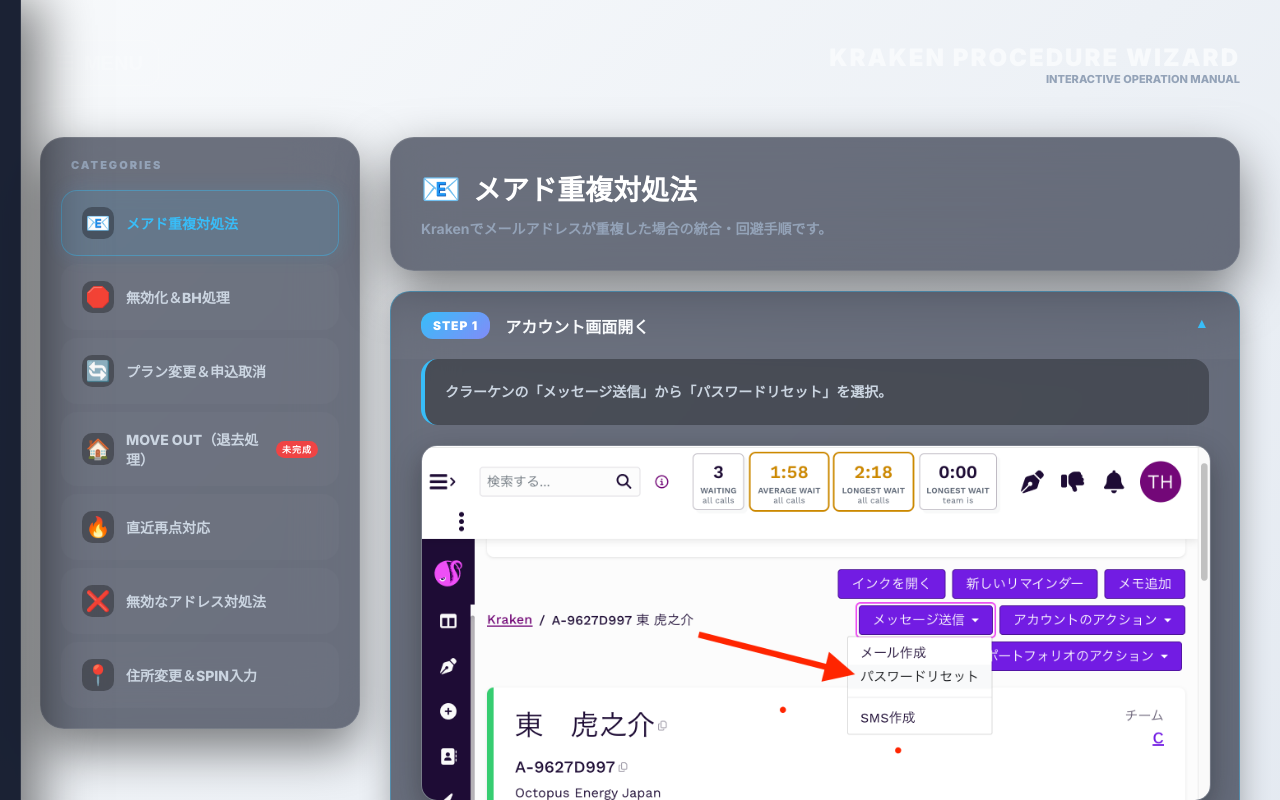
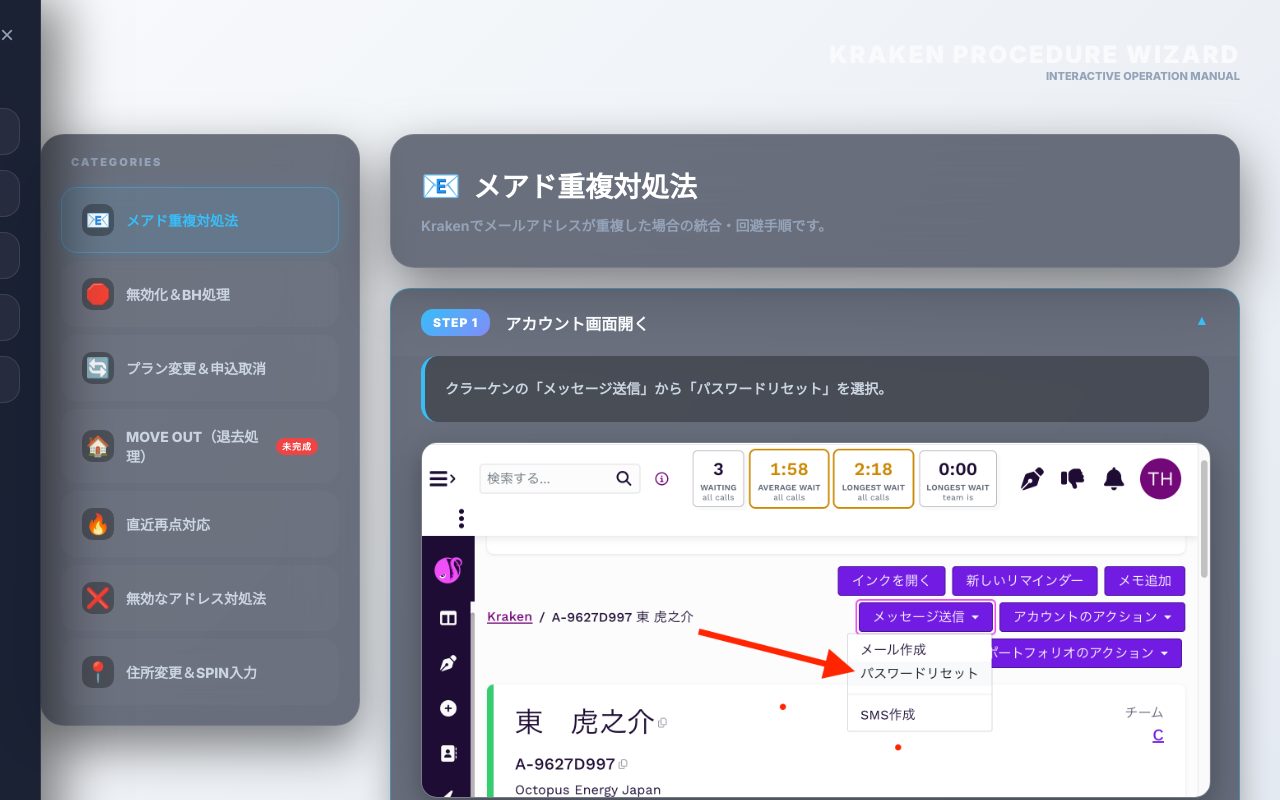
Before and after one commit to toranosukehigashi/team-portal, a Next.js app: page /procedure-wizard in a window 1280 px wide. Shown: the top 800 px of the page. Built offline with nearby package versions, Linux system fonts and the light colour scheme.

Commit message:
“Krakenスクショ入れる前に文字だけ”

```diff
--- a/app/procedure-wizard/page.tsx
+++ b/app/procedure-wizard/page.tsx
@@ -3,10 +3,13 @@
 import React, { useState, useEffect, useRef } from "react";
 import { useRouter } from "next/navigation";
 
-// --- 🐙 オクトパスライン背景コンポーネント ---
+// --- 🐙 復活！オクトパスライン背景コンポーネント ---
 const OctopusBackground = () => (
   <>
+    {/* 奥のグラデーション背景 */}
     <div style={{ position: "fixed", top: 0, left: 0, width: "100%", height: "100%", background: "#020617", zIndex: -3 }} />
+
+    {/* ✨ うねる8本のオクトパスライン */}
     <svg style={{ position: "fixed", top: "-50%", left: "-50%", width: "200%", height: "200%", zIndex: -2, pointerEvents: "none", opacity: 0.4 }} viewBox="0 0 100 100" preserveAspectRatio="none">
       <defs>
         <linearGradient id="tentacleGrad" x1="0%" y1="0%" x2="100%" y2="100%">
@@ -18,6 +21,7 @@ const OctopusBackground = () => (
       <path fill="none" stroke="url(#tentacleGrad)" strokeWidth="0.8" d="M0,40 Q40,10 70,70 T100,30" style={{ animation: "wave 18s infinite alternate-reverse ease-in-out" }} />
       <path fill="none" stroke="url(#tentacleGrad)" strokeWidth="0.6" d="M0,60 Q50,90 80,40 T100,90" style={{ animation: "wave 20s infinite alternate ease-in-out" }} />
       <path fill="none" stroke="url(#tentacleGrad)" strokeWidth="0.4" d="M0,80 Q20,20 50,60 T100,10" style={{ animation: "wave 22s infinite alternate-reverse ease-in-out" }} />
+
       <path fill="none" stroke="url(#tentacleGrad)" strokeWidth="0.7" d="M100,20 Q70,50 40,10 T0,80" style={{ animation: "wave 16s infinite alternate ease-in-out" }} />
       <path fill="none" stroke="url(#tentacleGrad)" strokeWidth="0.5" d="M100,40 Q60,10 30,70 T0,30" style={{ animation: "wave 19s infinite alternate-reverse ease-in-out" }} />
       <path fill="none" stroke="url(#tentacleGrad)" strokeWidth="0.9" d="M100,60 Q50,90 20,40 T0,90" style={{ animation: "wave 21s infinite alternate ease-in-out" }} />
@@ -28,29 +32,9 @@ const OctopusBackground = () => (
 );
 
 // ==========================================
-// 💡 TypeScriptの型定義（これで裏側でのフリーズ・エラーを100%防ぎます！）
+// 📚 マニュアルのデータ構造（ご主人様の入力データ完全維持！）
 // ==========================================
-type StepData = {
-  step: number;
-  title: string;
-  content: string;
-  imgUrl: string; // 必ず文字列を入れるルール
-  aiImgDesc?: string; // AIの説明はあってもなくてもOKなルール（?がポイント）
-};
-
-type ManualData = {
-  id: string;
-  icon: string;
-  title: string;
-  desc: string;
-  badge?: string;
-  steps: StepData[];
-};
-
-// ==========================================
-// 📚 マニュアルのデータ構造
-// ==========================================
-const MANUAL_DATA: ManualData[] = [
+const MANUAL_DATA = [
   {
     id: "dup-email",
     icon: "📧",
@@ -68,8 +52,8 @@ const MANUAL_DATA: ManualData[] = [
     title: "無効化＆BH処理",
     desc: "契約の無効化処理と、BH（ブラックホール）送りの手順です。",
     steps: [
-      { step: 1, title: "アカウントの無効化", content: "管理画面から「アカウントを無効化する」オプションを選択します。", imgUrl: "", aiImgDesc: "アカウント設定画面で「無効化」ボタンが強調されている。" },
-      { step: 2, title: "BH送りの設定", content: "システム上でBHフラグを立て、これ以上の通知がいかないように設定します。", imgUrl: "", aiImgDesc: "BHフラグのチェックボックスが表示された画面。" }
+      { step: 1, title: "アカウントの無効化", content: "管理画面から「アカウントを無効化する」オプションを選択します。", aiImgDesc: "アカウント設定画面で「無効化」ボタンが強調されている。", imgUrl: "" },
+      { step: 2, title: "BH送りの設定", content: "システム上でBHフラグを立て、これ以上の通知がいかないように設定します。", aiImgDesc: "BHフラグのチェックボックスが表示された画面。", imgUrl: "" }
     ]
   },
   {
@@ -78,9 +62,9 @@ const MANUAL_DATA: ManualData[] = [
     title: "プラン変更＆申込取消",
     desc: "お客様からのプラン変更依頼、または申し込みキャンセルの処理手順です。",
     steps: [
-      { step: 1, title: "プランの確認", content: "Customer ページから現在の適用プランを確認します。", imgUrl: "", aiImgDesc: "プラン詳細が表示されたCustomer画面。" },
-      { step: 2, title: "プラン変更の実行", content: "アクションメニューから「Change Plan」を選択し、新しいプランを選びます。", imgUrl: "", aiImgDesc: "プラン変更プルダウンが表示された画面。" },
-      { step: 3, title: "キャンセルの実行", content: "申し込みキャンセルの場合は、「Cancel Account」をクリックして処理します。", imgUrl: "", aiImgDesc: "キャンセル確認画面。" },
+      { step: 1, title: "プランの確認", content: "Customer ページから現在の適用プランを確認します。", aiImgDesc: "プラン詳細が表示されたCustomer画面。", imgUrl: "" },
+      { step: 2, title: "プラン変更の実行", content: "アクションメニューから「Change Plan」を選択し、新しいプランを選びます。", aiImgDesc: "プラン変更プルダウンが表示された画面。", imgUrl: "" },
+      { step: 3, title: "キャンセルの実行", content: "申し込みキャンセルの場合は、「Cancel Account」をクリックして処理します。", aiImgDesc: "キャンセル確認画面。", imgUrl: "" },
     ]
   },
   {
@@ -90,8 +74,8 @@ const MANUAL_DATA: ManualData[] = [
     badge: "未完成",
     desc: "引越し等に伴う退去（Move Out）の処理手順です。",
     steps: [
-      { step: 1, title: "退去日の入力", content: "お客様から申告された退去日をシステムに入力します。", imgUrl: "", aiImgDesc: "退去日入力フィールドがある画面。" },
-      { step: 2, title: "最終検針の確認", content: "※現在フロー整備中につき、管理者に確認してください。", imgUrl: "", aiImgDesc: "検針ステータスが「未確認」となっている画面。" }
+      { step: 1, title: "退去日の入力", content: "お客様から申告された退去日をシステムに入力します。", aiImgDesc: "退去日入力フィールドがある画面。", imgUrl: "" },
+      { step: 2, title: "最終検針の確認", content: "※現在フロー整備中につき、管理者に確認してください。", aiImgDesc: "検針ステータスが「未確認」となっている画面。", imgUrl: "" }
     ]
   },
   {
@@ -100,8 +84,8 @@ const MANUAL_DATA: ManualData[] = [
     title: "直近再点対応",
     desc: "直近で供給停止になったお客様の再点火（再契約）フローです。",
     steps: [
-      { step: 1, title: "停止理由の確認", content: "直近の供給停止理由（未払い等）をヒストリーから確認します。", imgUrl: "", aiImgDesc: "アカウントヒストリー画面。" },
-      { step: 2, title: "再点処理の実行", content: "問題が解消されている場合、再点火のプロシージャを実行します。", imgUrl: "", aiImgDesc: "再点火実行ボタンがある画面。" }
+      { step: 1, title: "停止理由の確認", content: "直近の供給停止理由（未払い等）をヒストリーから確認します。", aiImgDesc: "アカウントヒストリー画面。", imgUrl: "" },
+      { step: 2, title: "再点処理の実行", content: "問題が解消されている場合、再点火のプロシージャを実行します。", aiImgDesc: "再点火実行ボタンがある画面。", imgUrl: "" }
     ]
   },
   {
@@ -110,8 +94,8 @@ const MANUAL_DATA: ManualData[] = [
     title: "無効なアドレス対処法",
     desc: "送信エラー（バウンス）になったメールアドレスの修正手順です。",
     steps: [
-      { step: 1, title: "エラーログの確認", content: "バウンスログから「無効なアドレス」であることを確認します。", imgUrl: "", aiImgDesc: "エラーログ詳細画面。" },
-      { step: 2, title: "お客様への連絡と修正", content: "お客様に確認し、正しいアドレスに修正してシステムを上書きします。", imgUrl: "", aiImgDesc: "アドレス修正画面。" }
+      { step: 1, title: "エラーログの確認", content: "バウンスログから「無効なアドレス」であることを確認します。", aiImgDesc: "エラーログ詳細画面。", imgUrl: "" },
+      { step: 2, title: "お客様への連絡と修正", content: "お客様に確認し、正しいアドレスに修正してシステムを上書きします。", aiImgDesc: "アドレス修正画面。", imgUrl: "" }
     ]
   },
   {
@@ -120,8 +104,8 @@ const MANUAL_DATA: ManualData[] = [
     title: "住所変更＆SPIN入力",
     desc: "供給先住所の変更と、SPIN（供給地点特定番号）の入力手順です。",
     steps: [
-      { step: 1, title: "新住所の特定", content: "新しい住所を検索し、正確な表記を確認します。", imgUrl: "", aiImgDesc: "住所検索ツール。" },
-      { step: 2, title: "SPIN番号の紐付け", content: "取得した22桁のSPIN番号を入力フォームに貼り付けます。", imgUrl: "", aiImgDesc: "SPIN入力フィールド。" }
+      { step: 1, title: "新住所の特定", content: "新しい住所を検索し、正確な表記を確認します。", aiImgDesc: "住所検索ツール。", imgUrl: "" },
+      { step: 2, title: "SPIN番号の紐付け", content: "取得した22桁のSPIN番号を入力フォームに貼り付けます。", aiImgDesc: "SPIN入力フィールド。", imgUrl: "" }
     ]
   }
 ];
@@ -132,7 +116,7 @@ export default function ProcedureWizard() {
   const [activeManualId, setActiveManualId] = useState(MANUAL_DATA[0].id);
   const [expandedSteps, setExpandedSteps] = useState<number[]>([1]);
 
-  // 🍔 ハンバーガーメニュー用のステート
+  // ✨ ハンバーガーメニュー用のステート
   const [isSidebarOpen, setIsSidebarOpen] = useState(false);
 
   useEffect(() => {
@@ -143,7 +127,9 @@ export default function ProcedureWizard() {
 
   const toggleStep = (stepNumber: number) => {
     setExpandedSteps(prev =>
-      prev.includes(stepNumber) ? prev.filter(s => s !== stepNumber) : [...prev, stepNumber]
+      prev.includes(stepNumber)
+        ? prev.filter(s => s !== stepNumber)
+        : [...prev, stepNumber]
     );
   };
 
@@ -152,23 +138,22 @@ export default function ProcedureWizard() {
       <OctopusBackground />
 
       <style dangerouslySetInnerHTML={{ __html: `
-        html, body { background-color: #020617 !important; margin: 0; padding: 0; min-height: 100vh; overflow-x: hidden; color: #f8fafc; font-family: 'Inter', sans-serif; }
+        html, body { background-color: #020617 !important; margin: 0; padding: 0; min-height: 100vh; overflow-x: hidden; }
         .app-wrapper { padding: 40px; position: relative; z-index: 10; opacity: 0; transition: 0.8s ease; max-width: 1400px; margin: 0 auto; }
         .app-wrapper.ready { opacity: 1; }
 
         /* 🍔 グローバル・サイドバー (ハンバーガーメニュー) */
-        .global-sidebar { position: fixed; top: 0; left: -320px; width: 300px; height: 100vh; background: rgba(15, 23, 42, 0.95); backdrop-filter: blur(20px); border-right: 1px solid rgba(255,255,255,0.1); z-index: 9999; transition: 0.4s cubic-bezier(0.2, 0.8, 0.2, 1); box-shadow: 20px 0 50px rgba(0,0,0,0.5); padding: 40px 20px; display: flex; flex-direction: column; gap: 15px; }
+        .global-sidebar { position: fixed; top: 0; left: -300px; width: 300px; height: 100vh; background: rgba(15, 23, 42, 0.95); backdrop-filter: blur(20px); border-right: 1px solid rgba(255,255,255,0.1); z-index: 9999; transition: 0.4s cubic-bezier(0.2, 0.8, 0.2, 1); box-shadow: 20px 0 50px rgba(0,0,0,0.5); padding: 40px 20px; display: flex; flex-direction: column; gap: 15px; }
         .global-sidebar.open { left: 0; }
         .sidebar-overlay { position: fixed; top: 0; left: 0; width: 100vw; height: 100vh; background: rgba(0,0,0,0.5); backdrop-filter: blur(5px); z-index: 9998; opacity: 0; pointer-events: none; transition: 0.3s; }
         .sidebar-overlay.open { opacity: 1; pointer-events: auto; }
-        .gs-btn { background: rgba(255,255,255,0.05); border: 1px solid rgba(255,255,255,0.1); padding: 15px 20px; border-radius: 16px; color: #f8fafc; font-weight: 900; cursor: pointer; transition: 0.3s; display: flex; align-items: center; gap: 12px; font-size: 14px; text-align: left; }
+        .gs-btn { background: rgba(255,255,255,0.05); border: 1px solid rgba(255,255,255,0.1); padding: 15px 20px; border-radius: 16px; color: #f8fafc; font-weight: 900; cursor: pointer; transition: 0.3s; display: flex; align-items: center; gap: 12px; }
         .gs-btn:hover { background: rgba(56, 189, 248, 0.2); border-color: #38bdf8; transform: translateX(5px); }
-        .gs-close { position: absolute; top: 20px; right: 20px; background: transparent; border: none; color: #94a3b8; font-size: 28px; cursor: pointer; }
+        .gs-close { position: absolute; top: 20px; right: 20px; background: transparent; border: none; color: #94a3b8; font-size: 24px; cursor: pointer; }
 
-        /* ヘッダー周り */
         .kpi-header { display: flex; justify-content: space-between; align-items: flex-end; margin-bottom: 30px; border-bottom: 1px solid rgba(255,255,255,0.1); padding-bottom: 20px; }
-        .btn-hamburger { background: rgba(255,255,255,0.05); border: 1px solid rgba(255,255,255,0.1); color: #f8fafc; font-size: 20px; cursor: pointer; transition: 0.3s; padding: 10px 15px; border-radius: 12px; margin-right: 20px; display: flex; align-items: center; gap: 10px; font-weight: 900; }
-        .btn-hamburger:hover { color: #38bdf8; border-color: #38bdf8; background: rgba(56, 189, 248, 0.1); }
+        .btn-hamburger { background: transparent; border: none; color: #f8fafc; font-size: 28px; cursor: pointer; transition: 0.3s; padding: 0; margin-right: 20px; }
+        .btn-hamburger:hover { color: #38bdf8; transform: scale(1.1); }
         .header-left { display: flex; align-items: center; }
 
         .layout-grid { display: grid; grid-template-columns: 320px 1fr; gap: 30px; align-items: start; }
@@ -211,9 +196,10 @@ export default function ProcedureWizard() {
 
         .image-placeholder { width: 100%; border: 2px dashed rgba(255,255,255,0.1); border-radius: 16px; background: rgba(0,0,0,0.2); display: flex; flex-direction: column; align-items: center; justify-content: center; color: #64748b; font-weight: 800; font-size: 12px; padding: 30px; text-align: center; gap: 10px;}
         .image-placeholder span { display: block; }
+
       `}} />
 
-      {/* 🍔 グローバル・サイドバー (メニュー) */}
+      {/* 🍔 グローバル・サイドバー */}
       <div className={`sidebar-overlay ${isSidebarOpen ? "open" : ""}`} onClick={() => setIsSidebarOpen(false)}></div>
       <div className={`global-sidebar ${isSidebarOpen ? "open" : ""}`}>
         <button className="gs-close" onClick={() => setIsSidebarOpen(false)}>×</button>
@@ -228,9 +214,7 @@ export default function ProcedureWizard() {
       <main className={`app-wrapper ${isReady ? "ready" : ""}`}>
         <header className="kpi-header">
           <div className="header-left">
-            <button className="btn-hamburger" onClick={() => setIsSidebarOpen(true)}>
-              <span>☰</span> MENU
-            </button>
+            <button className="btn-hamburger" onClick={() => setIsSidebarOpen(true)}>☰</button>
           </div>
           <div style={{textAlign: "right", color: "#f8fafc"}}>
             <h1 style={{fontSize:"24px", fontWeight:900, margin:0, letterSpacing:"2px"}}>KRAKEN PROCEDURE WIZARD</h1>
@@ -284,8 +268,8 @@ export default function ProcedureWizard() {
                       ) : (
                         <div className="image-placeholder">
                           <span style={{fontSize: "24px"}}>📸</span>
-                          <span>ここにAI生成画像が入ります！</span>
-                          {step.aiImgDesc && <span style={{color: "#38bdf8", opacity: 0.8}}>{step.aiImgDesc}</span>}
+                          <span>ここにAI生成画像が入ります</span>
+                          <span style={{color: "#38bdf8", opacity: 0.8}}>{(step as any).aiImgDesc}</span>
                           <span style={{fontSize: "10px", opacity: 0.7}}>publicフォルダに画像を保存し、コード内のimgUrlを設定してください</span>
                         </div>
                       )}
```
